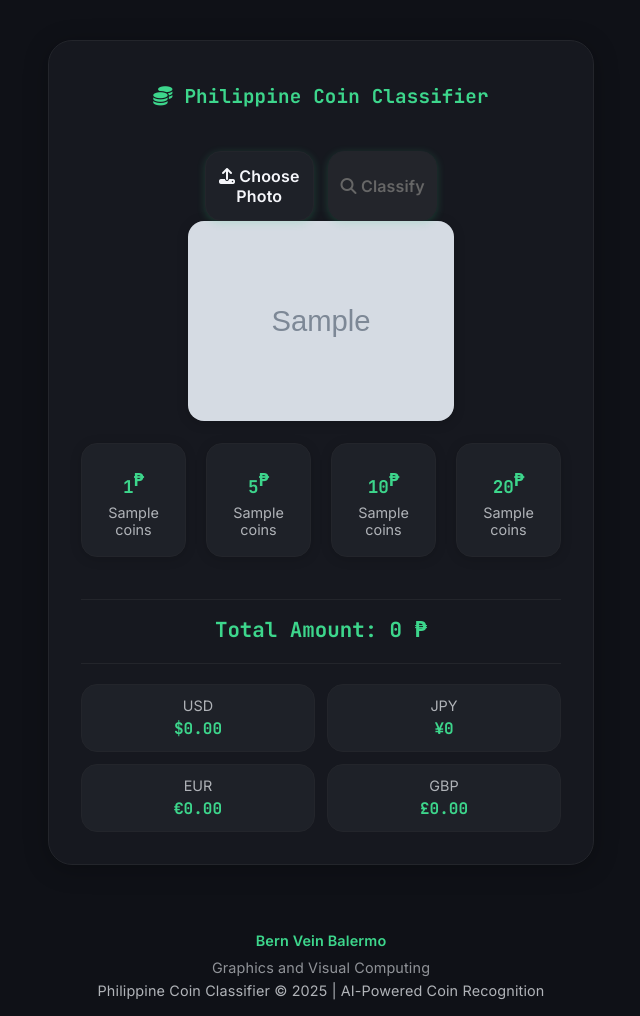
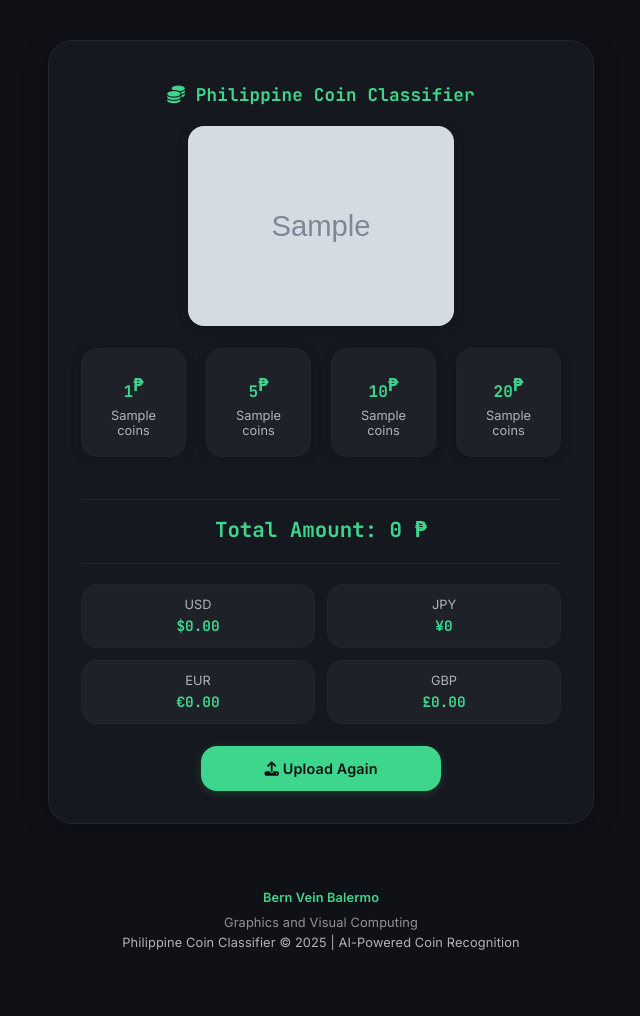
Before and after one commit to BernVein/CoinWeb, a Flask app: template templates/index.html in a window 1280 px wide. Shown: the whole page, without its empty margins (319-959 px from the left). After the commit the page ends 950 px from the top, so only its background shows below. Run offline with Flask 3, Linux system fonts and the light colour scheme; the template is opened without the code that fills it: most values are stand-ins (such as "Sample title", 1, 10 or a date in 2020); grey boxes marked "Sample" are stand-in pictures.

Commit message:
UI improvement fix

```diff
--- a/templates/index.html
+++ b/templates/index.html
@@ -22,10 +22,10 @@
             --radius: 24px;
             --radius-sm: 16px;
             --transition: all 0.3s cubic-bezier(.4,0,.2,1);
-            --font-size-sm: 0.9rem;
-            --font-size-base: 1rem;
-            --font-size-lg: 1.1rem;
-            --font-size-xl: 1.2rem;
+            --font-size-sm: 0.8rem;
+            --font-size-base: 0.9rem;
+            --font-size-lg: 1rem;
+            --font-size-xl: 1.1rem;
         }
         html, body {
             height: 100%;
@@ -133,6 +133,10 @@
             justify-content: center;
             align-items: center;
             margin-bottom: 22px;
+            height: 240px;
+            background-color: var(--bg-card-alt);
+            border-radius: var(--radius-sm);
+            overflow: hidden;
         }
         #image-preview {
             max-width: 100%;
@@ -147,10 +151,16 @@
         }
         .buttons-group {
             display: flex;
+            flex-direction: column;
             justify-content: center;
             gap: 14px;
             width: 100%;
             margin-top: 8px;
+        }
+        @media (min-width: 480px) {
+            .buttons-group {
+                flex-direction: row;
+            }
         }
         .btn {
             background: var(--accent);
@@ -162,7 +172,7 @@
             font-weight: 600;
             padding: 14px 0;
             width: 100%;
-            max-width: 200px;
+            max-width: 240px;
             margin: 0;
             cursor: pointer;
             transition: var(--transition);
@@ -479,42 +538,49 @@
                         <input type="file" name="coin_image" id="coin_image" class="file-input" accept="image/png, image/jpeg, image/jpg" onchange="previewImage()" />
                     </label>
                 </div>
+                <div id="preview-section" style="display: none; width: 100%;">
                     <div id="image-preview-container">
                         <img id="image-preview" src="" alt="Image Preview" />
                     </div>
                     <div id="buttons-container" class="buttons-group">
-                    <button type="button" class="btn btn-secondary" onclick="document.getElementById('coin_image').click()">
-                        <i class="fas fa-upload"></i> Choose Photo
+                        <button type="button" id="change-photo-btn" class="btn btn-secondary btn-icon" onclick="refreshPage()" title="New Upload">
+                            <i class="fas fa-sync-alt"></i>
                         </button>
                         <button type="submit" id="classify-btn" class="btn btn-disabled" disabled>
                             <i class="fas fa-magnifying-glass"></i> Classify
                         </button>
                     </div>
+                </div>
             </form>
 
-            <div id="results" class="results-container" style="display: block;">
+            <div id="results" class="results-container {{ 'unclassified' if not coin_counts else '' }}" style="display: block;">
                 <div class="result-image-container">
-                    <img id="result-image" src="{{ image_data_uri|default('') }}" alt="Classified Image" class="{{ 'result-image-hidden' if not image_data_uri }}" />
+                    <img id="result-image" src="{{ image_data_uri|default('') }}" alt="Classified Image" class="{{ 'result-image-hidden' if not image_data_uri }}" onclick="showPreviewModal(this.src)" style="cursor: pointer;" />
                 </div>
+                {% if not coin_counts and image_data_uri %}
+                <div class="unclassified-message">
+                    <i class="fas fa-info-circle"></i> Press "Classify" to analyze the coins in the image
+                </div>
+                {% endif %}
                 <div class="coin-group">
                     <div class="coin-row">
                         <div class="coin-card">
                             <div class="coin-value">1<span class="peso-sign">₱</span></div>
-                            <span class="coin-count">{{ (coin_counts|default({})).get('1', 0) }} coin{{ 's' if (coin_counts|default({})).get('1', 0) != 1 else '' }}</span>
+                            <span class="coin-count" id="coin-count-1">{{ (coin_counts|default({})).get('1', 0) }} coin{{ 's' if (coin_counts|default({})).get('1', 0) != 1 else '' }}</span>
                         </div>
                         <div class="coin-card">
                             <div class="coin-value">5<span class="peso-sign">₱</span></div>
-                            <span class="coin-count">{{ (coin_counts|default({})).get('5', 0) }} coin{{ 's' if (coin_counts|default({})).get('5', 0) != 1 else '' }}</span>
+                            <span class="coin-count" id="coin-count-5">{{ (coin_counts|default({})).get('5', 0) }} coin{{ 's' if (coin_counts|default({})).get('5', 0) != 1 else '' }}</span>
                         </div>
                     </div>
                     <div class="coin-row">
                         <div class="coin-card">
                             <div class="coin-value">10<span class="peso-sign">₱</span></div>
-                            <span class="coin-count">{{ (coin_counts|default({})).get('10', 0) }} coin{{ 's' if (coin_counts|default({})).get('10', 0) != 1 else '' }}</span>
+                            <span class="coin-count" id="coin-count-10">{{ (coin_counts|default({})).get('10', 0) }} coin{{ 's' if (coin_counts|default({})).get('10', 0) != 1 else '' }}</span>
                         </div>
                         <div class="coin-card">
                             <div class="coin-value">20<span class="peso-sign">₱</span></div>
-                            <span class="coin-count">{{ (coin_counts|default({})).get('20', 0) }} coin{{ 's' if (coin_counts|default({})).get('20', 0) != 1 else '' }}</span>
+                            <span class="coin-count" id="coin-count-20">{{ (coin_counts|default({})).get('20', 0) }} coin{{ 's' if (coin_counts|default({})).get('20', 0) != 1 else '' }}</span>
                         </div>
                     </div>
                 </div>
@@ -539,6 +605,14 @@
                         <div class="conversion-value">£{{ "%.2f"|format((total_amount|default(0)|float) * 0.014) }}</div>
                     </div>
                 </div>
+
+                {% if coin_counts %}
+                <div style="margin-top: 22px; width: 100%;">
+                    <button id="upload-again-btn" class="btn" onclick="resetAndUpload()">
+                        <i class="fas fa-upload"></i> Upload Again
+                    </button>
+                </div>
+                {% endif %}
             </div>
         </div>
     </div>
@@ -559,6 +633,16 @@
         </div>
     </div>
 
+    <!-- Invalid Image Modal -->
+    <div id="invalidImageModal" class="modal">
+        <div class="modal-content">
+            <i class="fas fa-image modal-icon" style="color: #ff6b6b;"></i>
+            <h2 class="modal-title">Invalid Image</h2>
+            <p class="modal-message">We couldn't recognize any valid Philippine coins in this image. Please upload a clear photo of Philippine coins.</p>
+            <button class="modal-btn" onclick="closeInvalidImageModal()">Try Another Image</button>
+        </div>
+    </div>
+
     <!-- Currency Conversion Modal -->
     <div id="conversionModal" class="modal conversion-modal">
         <div class="modal-content">
@@ -580,30 +669,26 @@
             var file = document.getElementById("coin_image").files[0];
             var classifyBtn = document.getElementById("classify-btn");
             var uploadArea = document.getElementById("upload-area");
-            var buttonsContainer = document.getElementById("buttons-container");
-            var previewContainer = document.getElementById("image-preview-container");
+            var previewSection = document.getElementById("preview-section");
+            var imgPreview = document.getElementById("image-preview");
 
             if (file) {
                 classifyBtn.classList.remove("btn-disabled");
                 classifyBtn.disabled = false;
                 var reader = new FileReader();
                 reader.onloadend = function() {
-                    var imgPreview = document.getElementById("image-preview");
                     imgPreview.src = reader.result;
                     imgPreview.style.display = "block";
                     uploadArea.classList.add("upload-area-hidden");
-                    // Move buttons under preview
-                    previewContainer.appendChild(buttonsContainer);
+                    previewSection.style.display = "block";
                 }
                 reader.readAsDataURL(file);
             } else {
                 classifyBtn.classList.add("btn-disabled");
                 classifyBtn.disabled = true;
-                var imgPreview = document.getElementById("image-preview");
                 imgPreview.style.display = "none";
+                previewSection.style.display = "none";
                 uploadArea.classList.remove("upload-area-hidden");
-                // Move buttons back to original position
-                document.getElementById("upload-form").insertBefore(buttonsContainer, document.getElementById("results"));
             }
         }
 
@@ -622,35 +707,6 @@
                     } else {
                         showNoCoinsModal();
                     }
-                });
-            }
-
-            // Add click handler for the upload button in results
-            const uploadNewBtn = document.querySelector('.buttons-group .btn');
-            if (uploadNewBtn) {
-                uploadNewBtn.addEventListener('click', function() {
-                    const fileInput = document.createElement('input');
-                    fileInput.type = 'file';
-                    fileInput.accept = 'image/png, image/jpeg, image/jpg';
-                    fileInput.onchange = function(e) {
-                        if (e.target.files.length > 0) {
-                            document.getElementById('coin_image').files = e.target.files;
-                            // Create and submit a new form
-                            const form = document.createElement('form');
-                            form.method = 'POST';
-                            form.enctype = 'multipart/form-data';
-
-                            const input = document.createElement('input');
-                            input.type = 'file';
-                            input.name = 'coin_image';
-                            input.files = e.target.files;
-
-                            form.appendChild(input);
-                            document.body.appendChild(form);
-                            form.submit();
-                        }
-                    };
-                    fileInput.click();
                 });
             }
 
@@ -692,6 +748,11 @@
                     }
                 }
             }
+
+            // Update coin display on page load
+            if (Object.keys(coinCounts).length > 0) {
+                updateCoinDisplay();
+            }
         });
 
         function showNoCoinsModal() {
@@ -700,6 +761,14 @@
 
         function closeModal() {
             document.getElementById('noCoinsModal').style.display = 'none';
+        }
+
+        function showInvalidImageModal() {
+            document.getElementById('invalidImageModal').style.display = 'flex';
+        }
+
+        function closeInvalidImageModal() {
+            document.getElementById('invalidImageModal').style.display = 'none';
         }
 
         function showConversionModal(currency, rate, symbol) {
@@ -717,16 +786,80 @@
             document.getElementById('conversionModal').style.display = 'none';
         }
 
+        function showPreviewModal(src) {
+            const modal = document.getElementById('previewModal');
+            const modalImg = document.getElementById('previewModalImage');
+            modal.style.display = 'block';
+            modalImg.src = src;
+        }
+
+        function closePreviewModal() {
+            document.getElementById('previewModal').style.display = 'none';
+        }
+
+        function resetAndUpload() {
+            const fileInput = document.createElement('input');
+            fileInput.type = 'file';
+            fileInput.accept = 'image/png, image/jpeg, image/jpg';
+            fileInput.onchange = function(e) {
+                if (e.target.files.length > 0) {
+                    // Create and submit a new form
+                    const form = document.createElement('form');
+                    form.method = 'POST';
+                    form.enctype = 'multipart/form-data';
+
+                    const input = document.createElement('input');
+                    input.type = 'file';
+                    input.name = 'coin_image';
+                    input.files = e.target.files;
+
+                    form.appendChild(input);
+                    document.body.appendChild(form);
+                    form.submit();
+                }
+            };
+            fileInput.click();
+        }
+
         // Close modals when clicking outside
         window.onclick = function(event) {
             const noCoinsModal = document.getElementById('noCoinsModal');
             const conversionModal = document.getElementById('conversionModal');
+            const previewModal = document.getElementById('previewModal');
+            const invalidImageModal = document.getElementById('invalidImageModal');
             if (event.target == noCoinsModal) {
                 closeModal();
             }
             if (event.target == conversionModal) {
                 closeConversionModal();
             }
+            if (event.target == previewModal) {
+                closePreviewModal();
+            }
+            if (event.target == invalidImageModal) {
+                closeInvalidImageModal();
+            }
+        }
+
+        // Function to update coin display
+        function updateCoinDisplay() {
+            if (coinCounts) {
+                document.getElementById('coin-count-1').textContent = `${coinCounts['1'] || 0} coin${(coinCounts['1'] || 0) !== 1 ? 's' : ''}`;
+                document.getElementById('coin-count-5').textContent = `${coinCounts['5'] || 0} coin${(coinCounts['5'] || 0) !== 1 ? 's' : ''}`;
+                document.getElementById('coin-count-10').textContent = `${coinCounts['10'] || 0} coin${(coinCounts['10'] || 0) !== 1 ? 's' : ''}`;
+                document.getElementById('coin-count-20').textContent = `${coinCounts['20'] || 0} coin${(coinCounts['20'] || 0) !== 1 ? 's' : ''}`;
+
+                // Check if all coin counts are zero
+                const totalCoins = (coinCounts['1'] || 0) + (coinCounts['5'] || 0) + (coinCounts['10'] || 0) + (coinCounts['20'] || 0);
+                if (totalCoins === 0 && '{{ image_data_uri }}') {
+                    showInvalidImageModal();
+                }
+            }
+        }
+
+        // Function to refresh the page and clear all states
+        function refreshPage() {
+            window.location.href = window.location.pathname;
         }
     </script>
 </body>
```
Also changed, not shown: other parts of templates/index.html (+54 -0 lines). Lines whose indentation alone changed are shown as unchanged.
